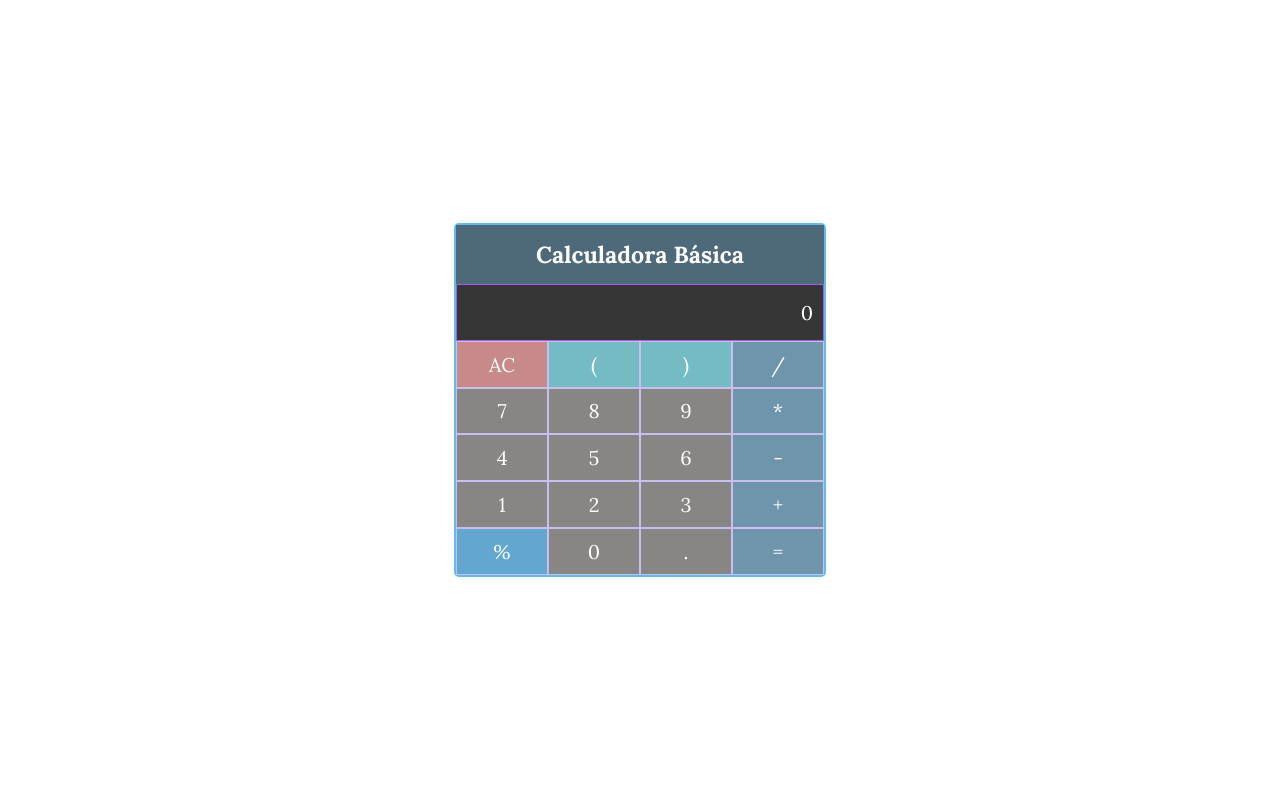
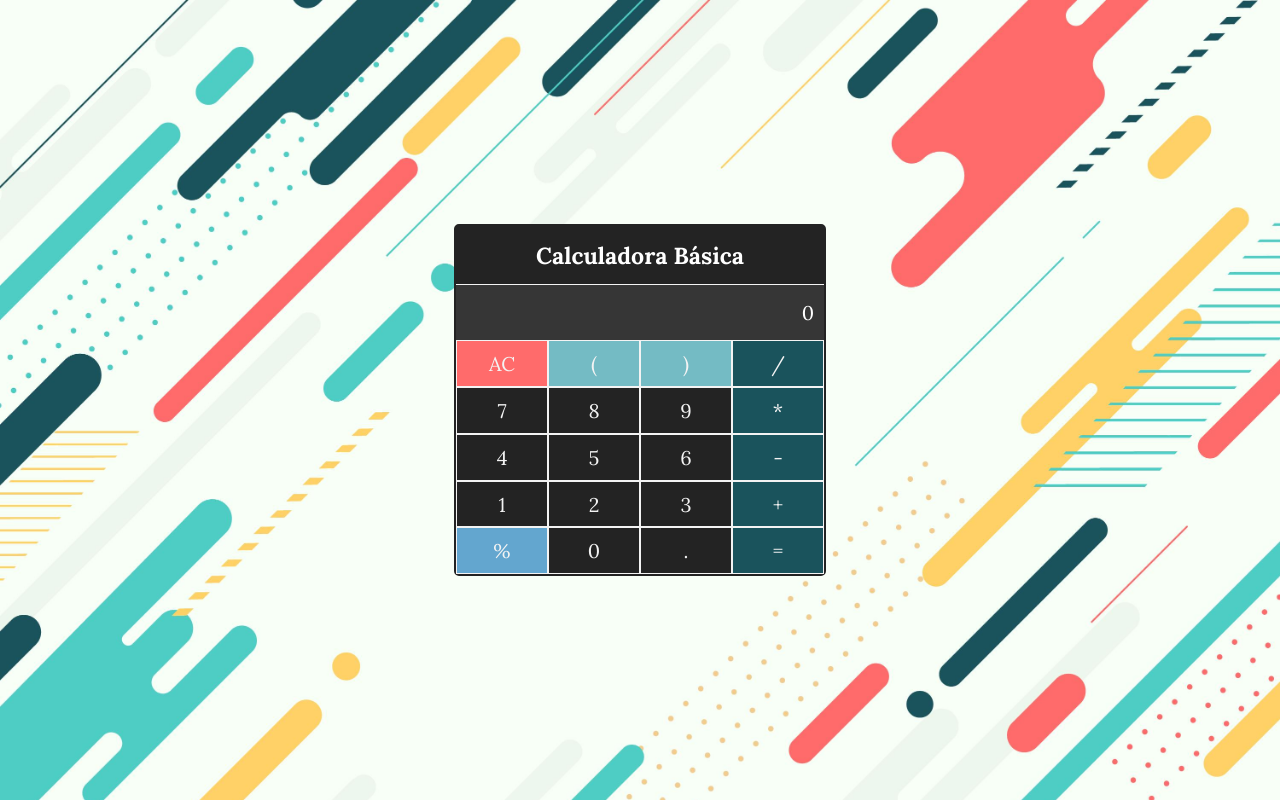
Before and after one commit to gimenabugiolachio/CalculadoraJS, a plain HTML site: page index.html in a window 1280 px wide. Drawn offline with Linux system fonts and the light colour scheme.

Commit message:
Cambio de fondo y colores

```diff
--- a/css/style.css
+++ b/css/style.css
@@ -12,7 +12,8 @@ html{
     font-family: 'Lora', serif;
     font-size: 62%;
     color: #ffffff;
-    background-image: url(/Imagenes\ Header.png);
+    background-image: url(/14212552_5437842.jpg);
+    background-size: cover;
 }
 
 
@@ -32,7 +33,7 @@ html{
     flex-direction: column;
     width: 37.5rem;
     font-size: 2rem;
-    border: 2px solid #5fbde9;
+    border: 2px solid #232323;
     border-radius: .5rem;
     max-width: 500px;
     max-height: 500px;
@@ -40,7 +41,8 @@ html{
 }
 
 .calculator-name{
-    background-color: #4E6A7A;
+    background-color: #232323;
+    border-bottom: 1px solid #f3f3f3;
     padding: 1.5rem 0;
     display: flex;
     width: 100%;
@@ -62,7 +64,6 @@ html{
     width: 100%;
     text-align: right;
     background-color: #363636;
-    border: 1px solid #a25de2;
     overflow-x: auto;
 }
 
@@ -82,17 +83,18 @@ html{
     padding: 1rem 0;
     text-align: center;
     cursor: pointer;
-    background-color: #888585;
-    color: #ffffff;
-    border: 1px solid #c9bef0;
+    background-color: #232323;
+    color: #f3f3f3;
+    border: 1px solid #f3f3f3;
+
 }
 
 .keypad-button:hover{
-    background-color: #a288aa;
+    background-color: #4ECDC4;
 }
 
 .keypad-button.sign {
-    background-color: #6F95AD;
+    background-color: #1A535C;
 }
 
 .keypad-button.iqual{
@@ -100,7 +102,7 @@ html{
 }
 
 .keypad-button.red{
-    background-color: #C78989;
+    background-color: #FF6B6B;
 }
 
 .keypad-button.large{
--- a/index.html
+++ b/index.html
@@ -5,7 +5,7 @@
     <meta http-equiv="X-UA-Compatible" content="IE=edge">
     <meta name="viewport" content="width=device-width, initial-scale=1.0">
     <!--CSS-->
-    <link rel="stylesheet" href="/css/style.css">
+    <link rel="stylesheet" href="css/style.css">
     <!--Google Icons-->
     <link rel="stylesheet" href="https://fonts.sandbox.google.com/css2?family=Material+Symbols+Outlined:opsz,wght,FILL,GRAD@20..48,100..700,0..1,-50..200" />
     <title>Calculadora</title>
```
Also changed, not shown: 14212552_5437842.jpg (added), 6982904_3371524.jpg (added), Imagenes Header.png (added), calculator.jpg (added), fondo.jpg (added).
